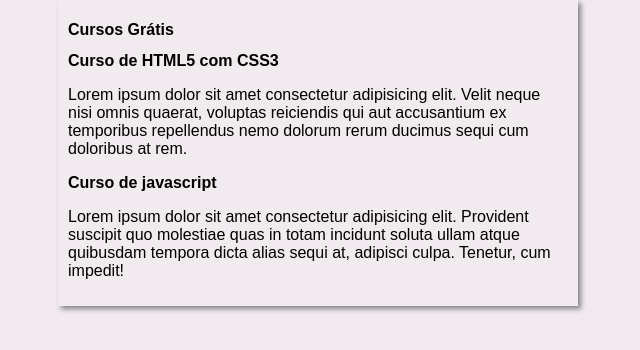
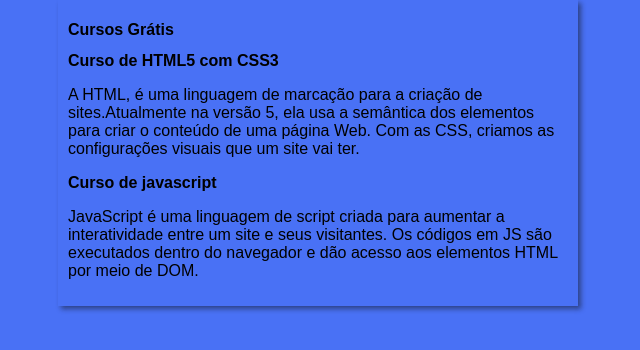
Before and after one commit to joyceaguiar/projeto-site, a plain HTML site: page index.html in a window 1280 px wide. Shown: the whole page, without its empty margins (322-962 px from the left). Drawn offline with Linux system fonts and the light colour scheme.

Commit message:
modifiquei algumas coisas, e adicionei imagens

```diff
--- a/estilos/style.css
+++ b/estilos/style.css
@@ -4,7 +4,7 @@
 }
 
 body {
-    background-color: rgb(241, 234, 239);
+    background-color: rgb(73, 113, 245);
     width: 500px;
     margin: auto;
     padding: 10px;
--- a/index.html
+++ b/index.html
@@ -13,11 +13,11 @@
         </header>
         <article>
             <h2>Curso de HTML5 com CSS3</h2>
-            <p>Lorem ipsum dolor sit amet consectetur adipisicing elit. Velit neque nisi omnis quaerat, voluptas reiciendis qui aut accusantium ex temporibus repellendus nemo dolorum rerum ducimus sequi cum doloribus at rem.</p>
+            <p>A HTML, é uma linguagem de marcação para a criação de sites.Atualmente na versão 5, ela usa a semântica dos elementos para criar o conteúdo de uma página Web. Com as CSS, criamos as configurações visuais que um site vai ter.</p>
         </article>
         <article>
         <h2>Curso de javascript</h2>
-        <p>Lorem ipsum dolor sit amet consectetur adipisicing elit. Provident suscipit quo molestiae quas in totam incidunt soluta ullam atque quibusdam tempora dicta alias sequi at, adipisci culpa. Tenetur, cum impedit!</p>
+        <p>JavaScript é uma linguagem de script criada para aumentar a interatividade entre um site e seus visitantes. Os códigos em JS são executados dentro do navegador e dão acesso aos elementos HTML por meio de DOM.</p>
         </article>
     </main>
 </body>
```
Also changed, not shown: imagens/btn-back.png (added), imagens/curso-em-video-cor.png (added), imagens/curso-em-video-pb.png (added), imagens/curso-html-css.png (added), imagens/curso-javascript.png (added).
